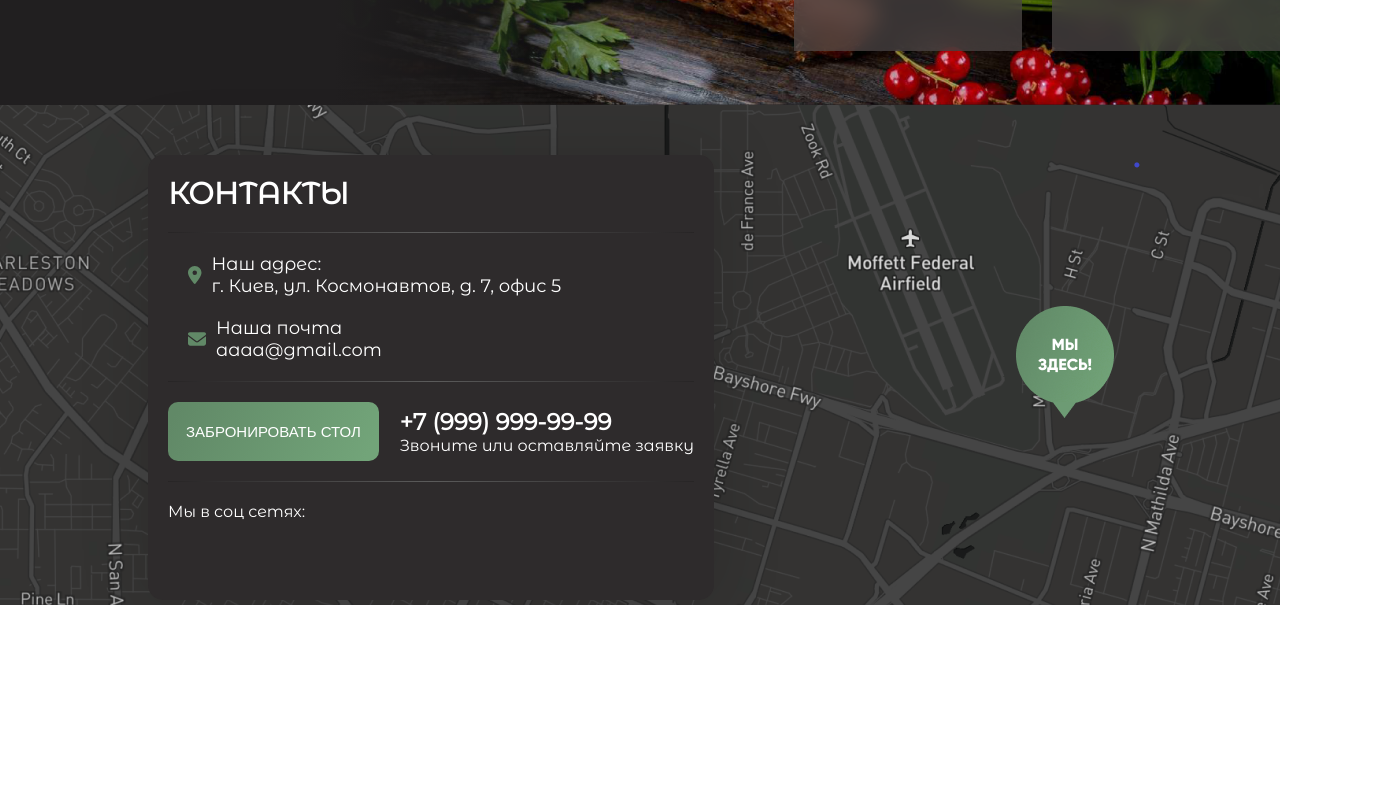
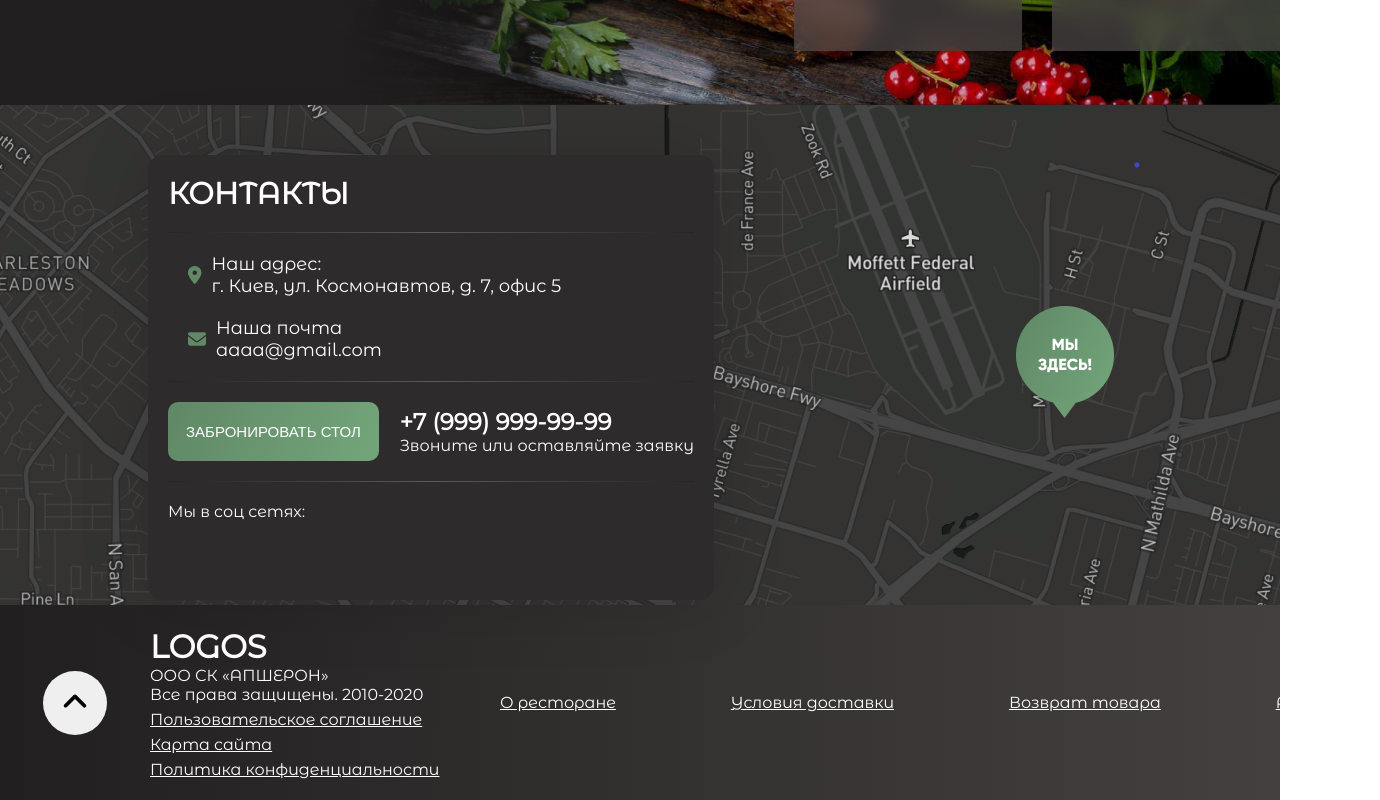
Before and after one commit to KovbenyaAlexander/shop, a React app: page /#/ in a window 1280 px wide. Shown: the part 2773-3573 px from the top of the page, 1380 px wide, since content can reach past the window. Before the commit the page ends 3378 px from the top, so only its background shows below. Built offline with nearby package versions, Linux system fonts and the light colour scheme.

Commit message:
add footer

```diff
--- a/src/App.tsx
+++ b/src/App.tsx
@@ -8,6 +8,7 @@ import CardDescription from './components/CardDescription/CardDescription';
 import Cart from './components/Cart/Cart';
 import About from './components/About/About';
 import Contacts from './components/Contacts/Contacts';
+import Footer from './components/Footer/Footer';
 
 const App = (): JSX.Element => (
   <div className=" app">
@@ -18,6 +19,7 @@ const App = (): JSX.Element => (
       <FoodCards />
       <About />
       <Contacts />
+      <Footer />
     </Route>
 
     <Route path="/cart" exact>
--- a/src/components/Contacts/Contacts.tsx
+++ b/src/components/Contacts/Contacts.tsx
@@ -18,7 +18,7 @@ const Contacts = (): JSX.Element => {
         <hr className="contacts__hr" />
 
         <div className="contacts__adress">
-          <FontAwesomeIcon data-isbtn="true" icon={faLocationDot} className="contacts__icon" />
+          <FontAwesomeIcon icon={faLocationDot} className="contacts__icon" />
           <div>
             <p>Наш адрес:</p>
             <p>г. Киев, ул. Космонавтов, д. 7, офис 5</p>
@@ -26,7 +26,7 @@ const Contacts = (): JSX.Element => {
         </div>
 
         <div className="contacts__email">
-          <FontAwesomeIcon data-isbtn="true" icon={faEnvelope} className="contacts__icon" />
+          <FontAwesomeIcon icon={faEnvelope} className="contacts__icon" />
           <div>
             <p>Наша почта</p>
             <p>aaaa@gmail.com</p>
--- /dev/null
+++ b/src/components/Footer/Footer.tsx
@@ -0,0 +1,60 @@
+import React from 'react';
+import {
+  BrowserRouter as Router, Switch, Route, Link,
+} from 'react-router-dom';
+import { FontAwesomeIcon } from '@fortawesome/react-fontawesome';
+import { faAngleUp } from '@fortawesome/free-solid-svg-icons';
+import './style.scss';
+
+const Footer = (): JSX.Element => {
+  const scrollToTopHandler = () => {
+    window.scrollTo({
+      top: 0,
+      behavior: 'smooth',
+    });
+  };
+
+  return (
+    <footer className="footer">
+      <div className="wrapper">
+
+        <div className="btn-container">
+          <button type="button" onClick={scrollToTopHandler} className="btn-container__item">
+            <FontAwesomeIcon icon={faAngleUp} className="btn-container__icon" />
+          </button>
+        </div>
+
+        <div className="footer__container">
+          <h1>LOGOS</h1>
+          <p>ООО СК «АПШЕРОН»</p>
+          <p>Все права защищены. 2010-2020</p>
+
+          <p className="footer__link"><Link to="/" className="footer__link">Пользовательское соглашение</Link></p>
+          <p className="footer__link"><Link to="/" className="footer__link">Карта сайта</Link></p>
+          <p className="footer__link"><Link to="/" className="footer__link">Политика конфиденциальности</Link></p>
+        </div>
+
+        <nav className="navigation">
+          <ul className="navigation__list">
+            <li className="navigation__item">
+              <Link to="/" className="navigation__link">О ресторане</Link>
+            </li>
+            <li className="navigation__item">
+              <Link to="/" className="navigation__link">Условия доставки</Link>
+            </li>
+            <li className="navigation__item">
+              <Link to="/" className="navigation__link">Возврат товара</Link>
+            </li>
+            <li className="navigation__item">
+              <Link to="/" className="navigation__link">Акции</Link>
+            </li>
+          </ul>
+        </nav>
+      </div>
+
+    </footer>
+
+  );
+};
+
+export default Footer;
--- /dev/null
+++ b/src/components/Footer/style.scss
@@ -0,0 +1,71 @@
+.footer{
+  width: 100%;
+  height: 195px;
+  background: linear-gradient(270.7deg, #44403F 0.4%, #211F20 100%);
+  font-family: 'Montserrat Alternates', sans-serif;
+  color: #fff;
+
+  .wrapper{
+    max-width: 1440px;
+    margin: 0 auto;
+    display: grid;
+    grid-template-columns: 150px 300px 1fr;
+    height: 100%;
+  }
+
+  .navigation{
+    width: 100%;
+    display: flex;
+    justify-content: center;
+    padding: 0 50px;
+    &__list{
+      display: flex;
+      justify-content: space-between;
+      align-items: center;
+      text-decoration: none;
+      list-style: none;
+      width: 100%;
+    }
+
+    &__link{
+      color: #fff;
+      &:hover{
+        font-weight: bold;
+        }
+    }
+  }
+
+  &__link{
+    color: #fff;
+    margin-top: 6px;
+    &:hover{
+    font-weight: bold;
+    }
+  }
+
+  &__container{
+    display: flex;
+    flex-direction: column;
+    justify-content: center;
+  }
+
+  .btn-container{
+    display: flex;
+    justify-content: center;
+    align-items: center;
+
+    &__item{
+      width: 64px;
+      height: 64px;
+      left: 38px;
+      border-radius: 50%;
+      cursor: pointer;
+      border: none;
+    }
+
+    &__icon{
+      width: 30px;
+      height: 30px;
+    }
+  }
+}
```
